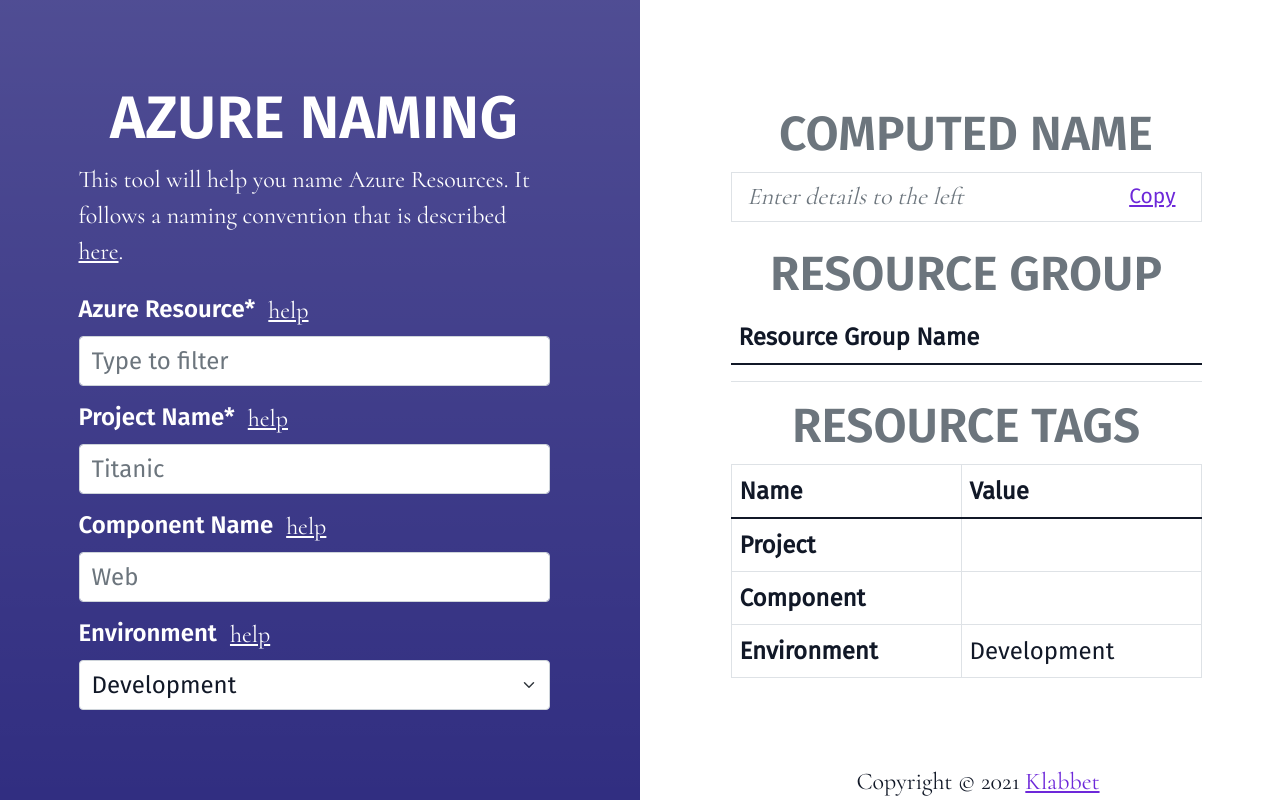
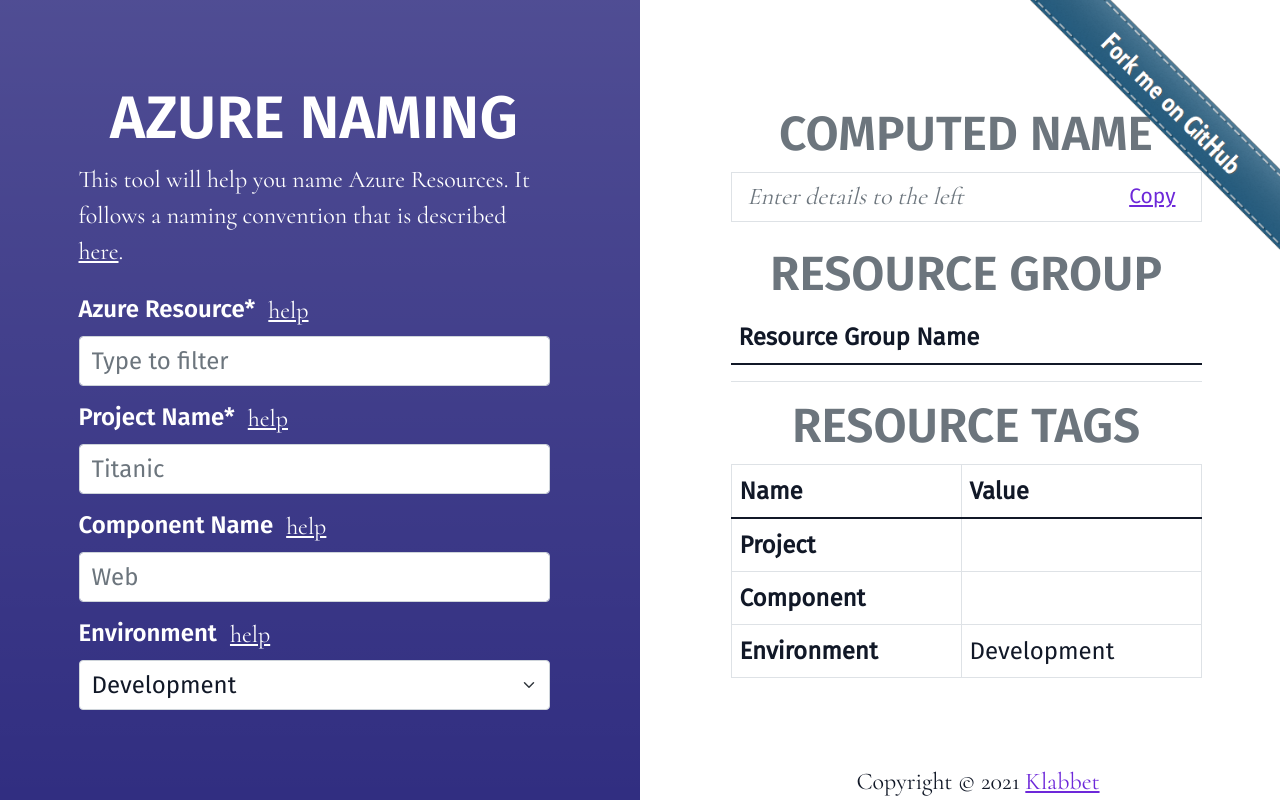
Before and after one commit to klabbet/azure-naming, a React (Create React App) app: page / in a window 1280 px wide. Built offline with nearby package versions, Linux system fonts and the light colour scheme.

Commit message:
Adding a fork me on github banner

```diff
--- a/src/App.js
+++ b/src/App.js
@@ -1,8 +1,14 @@
 import React from "react";
+import ForkMeBanner from "./components/ForkMeBanner";
 import { Calculator } from "./screens/Calculator";
 
 function App() {
-  return <Calculator />;
+  return (
+    <>
+      <ForkMeBanner />
+      <Calculator />
+    </>
+  );
 }
 
 export default App;
--- /dev/null
+++ b/src/components/ForkMeBanner.js
@@ -0,0 +1,17 @@
+import React from "react";
+import forkMeOnGithub from "../assets/images/fork-me.png";
+
+function ForkMeBanner() {
+  return (
+    <a
+      className="position-absolute d-block w-25 top-0"
+      href="https://github.com/klabbet/azure-naming"
+      title="Azure Resource Naming repository on Github"
+      style={{ zIndex: 10, right: "0", maxWidth: "250px" }}
+    >
+      <img className="w-100" src={forkMeOnGithub} alt="Fork me on Github" />
+    </a>
+  );
+}
+
+export default ForkMeBanner;
```
Also changed, not shown: src/assets/images/fork-me.png (added).
